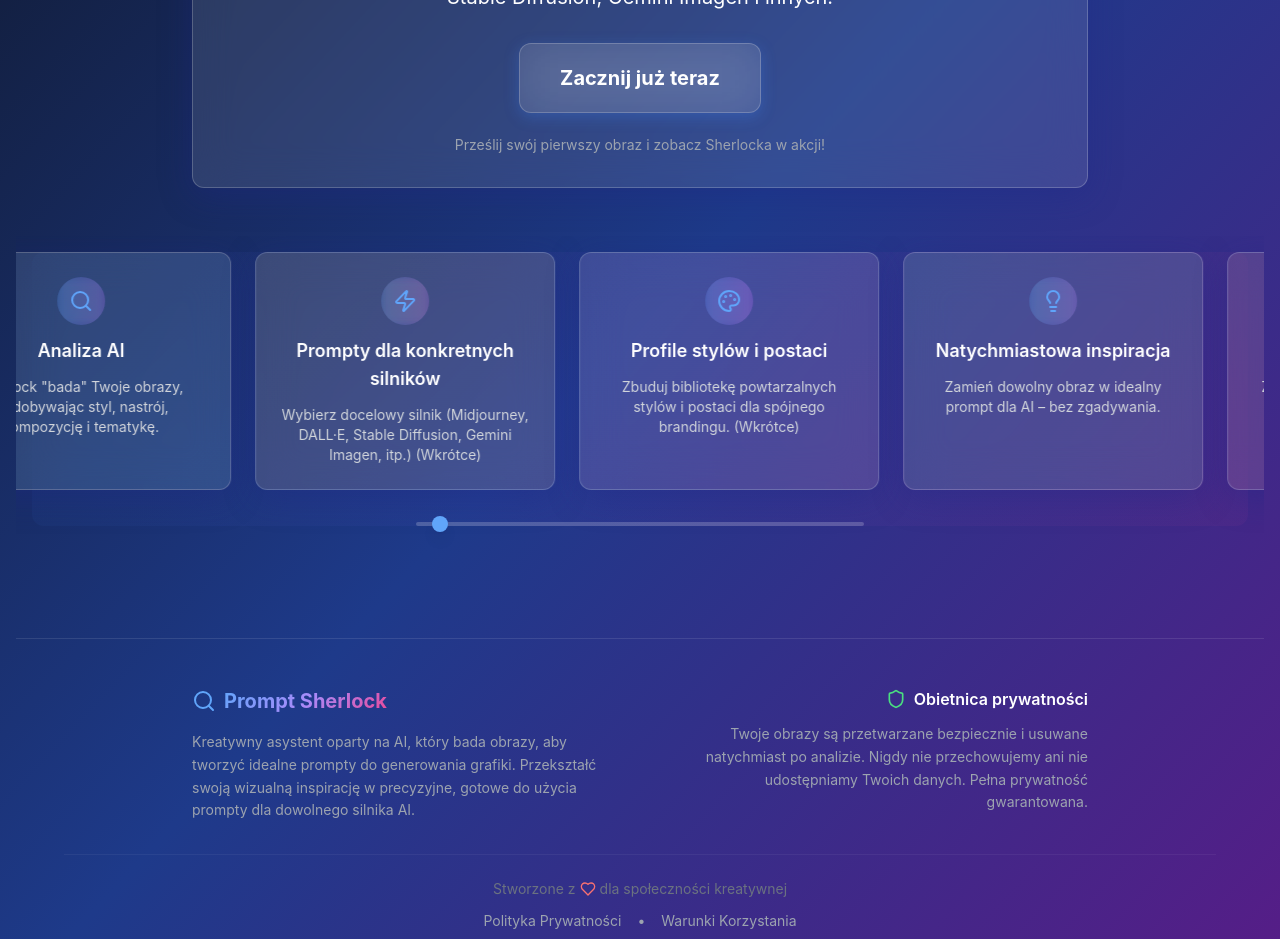
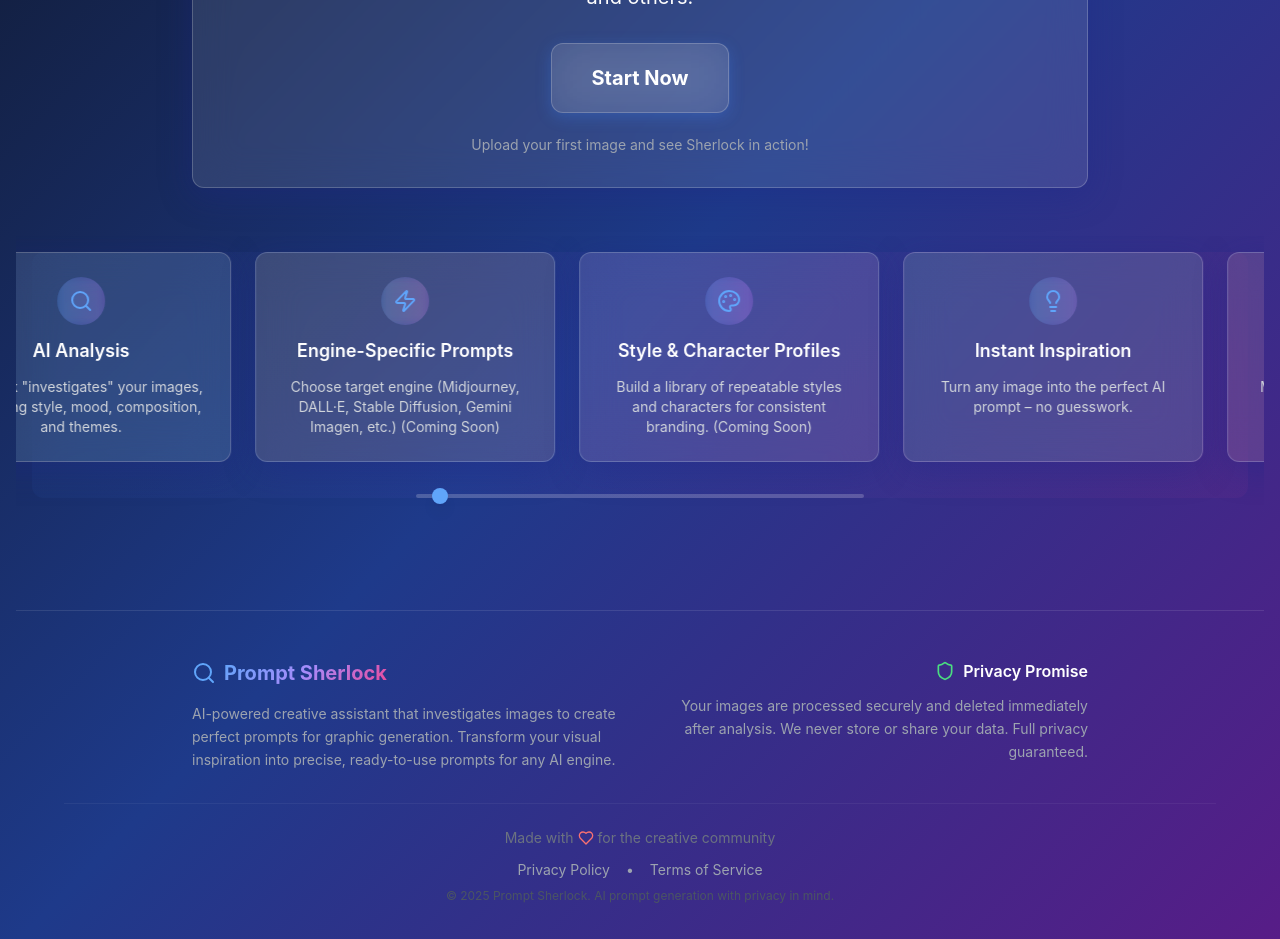
Before and after one commit to ady7ady7/sherlock-lp, a React (Vite) app: page / in a window 1280 px wide. Shown: the part 360-1299 px from the top of the page. Built offline with nearby package versions, Linux system fonts and the light colour scheme.

Commit message:
EN App.jsx

```diff
--- a/src/App.jsx
+++ b/src/App.jsx
@@ -4,7 +4,7 @@
 // =============================================================================
 
 import React, { useEffect } from 'react';
-// Dodano import 'Link' dla nawigacji wewnątrz aplikacji bez przeładowania strony
+// Added Link import for in-app navigation without page reload
 import { BrowserRouter as Router, Routes, Route, Link } from 'react-router-dom';
 import {
   Search,
@@ -18,75 +18,75 @@
   Lightbulb
 } from 'lucide-react';
 
-// Import komponentów
+// Component imports
 import { SimpleMotion, preloadMotion } from './components/SimpleMotion';
 import { SimpleCarousel } from './components/SimpleCarousel';
 
-// Import stron
+// Page imports
 import Privacy from './pages/Privacy';
 import Terms from './pages/Terms';
 import NotFound from './pages/NotFound';
 
 // =============================================================================
-// KOMPONENT STRONY GŁÓWNEJ (LANDING PAGE)
+// LANDING PAGE COMPONENT
 // =============================================================================
 
 const LandingPage = () => {
-  // Wstępne ładowanie animacji po zamontowaniu komponentu
+  // Preload animations on component mount
   useEffect(() => {
     preloadMotion();
   }, []);
 
   // =============================================================================
-  // DANE FUNKCJI (FEATURES)
+  // FEATURES DATA
   // =============================================================================
 
   const features = [
     {
       icon: Search,
-      title: 'Analiza AI',
-      description: 'Sherlock "bada" Twoje obrazy, wydobywając styl, nastrój, kompozycję i tematykę.',
+      title: 'AI Analysis',
+      description: 'Sherlock "investigates" your images, extracting style, mood, composition, and themes.',
       bgGradient: 'from-blue-500/10 to-cyan-500/10'
     },
     {
       icon: Zap,
-      title: 'Prompty dla konkretnych silników',
-      description: 'Wybierz docelowy silnik (Midjourney, DALL·E, Stable Diffusion, Gemini Imagen, itp.) (Wkrótce)',
+      title: 'Engine-Specific Prompts',
+      description: 'Choose target engine (Midjourney, DALL·E, Stable Diffusion, Gemini Imagen, etc.) (Coming Soon)',
       bgGradient: 'from-yellow-500/10 to-orange-500/10'
     },
     {
       icon: Palette,
-      title: 'Profile stylów i postaci',
-      description: 'Zbuduj bibliotekę powtarzalnych stylów i postaci dla spójnego brandingu. (Wkrótce)',
+      title: 'Style & Character Profiles',
+      description: 'Build a library of repeatable styles and characters for consistent branding. (Coming Soon)',
       bgGradient: 'from-purple-500/10 to-pink-500/10'
     },
     {
       icon: Lightbulb,
-      title: 'Natychmiastowa inspiracja',
-      description: 'Zamień dowolny obraz w idealny prompt dla AI – bez zgadywania.',
+      title: 'Instant Inspiration',
+      description: 'Turn any image into the perfect AI prompt – no guesswork.',
       bgGradient: 'from-green-500/10 to-emerald-500/10'
     },
     {
       icon: Target,
-      title: 'Spójność stylu',
-      description: 'Zachowaj swój unikalny wygląd we wszystkich projektach.',
+      title: 'Style Consistency',
+      description: 'Maintain your unique visual identity across all projects.',
       bgGradient: 'from-red-500/10 to-rose-500/10'
     },
     {
       icon: Clock,
-      title: 'Oszczędność czasu',
-      description: 'Pomiń ręczne pisanie promptów i skup się na tworzeniu.',
+      title: 'Time Saving',
+      description: 'Skip manual prompt writing and focus on creating.',
       bgGradient: 'from-indigo-500/10 to-violet-500/10'
     }
   ];
 
   // =============================================================================
-  // RENDEROWANIE KOMPONENTÓW
+  // COMPONENT RENDERING
   // =============================================================================
 
   const renderHeader = () => (
     <header className="text-center mb-16">
-      {/* Logo i nazwa marki */}
+      {/* Logo and brand name */}
       <SimpleMotion
         className="flex items-center justify-center mb-6"
         whileHover={{ scale: 1.05 }}
@@ -108,15 +108,15 @@
         </h1>
       </SimpleMotion>
 
-      {/* Slogan marketingowy */}
+      {/* Marketing slogan */}
       <div className="max-w-3xl mx-auto mb-8">
         <p className="text-blue-200 text-lg md:text-xl lg:text-2xl mb-4 italic">
-          Odkrywaj. Twórz. Powtarzaj.<br />
-          Zamień dowolny obraz w idealny prompt dla AI.
+          Discover. Create. Repeat.<br />
+          Turn any image into the perfect AI prompt.
         </p>
       </div>
 
-      {/* Opis marketingowy */}
+      {/* Marketing description */}
       <SimpleMotion
         className="max-w-4xl mx-auto mb-12 glass-effect p-8 rounded-xl"
         initial={{ opacity: 0, y: 20 }}
@@ -124,13 +124,13 @@
         transition={{ duration: 0.6, delay: 0.4 }}
       >
         <p className="text-white text-lg md:text-xl leading-relaxed mb-8 text-center">
-          <strong className="gradient-text">Prześlij do 10 obrazów</strong> i pozwól, aby Prompt Sherlock natychmiast "zbadał" każdy szczegół – styl, nastrój, postacie, kompozycję i wiele więcej. Otrzymaj gotowe do użycia prompty, dostosowane do czołowych silników AI, takich jak Midjourney, DALL·E, Stable Diffusion, Gemini Imagen i innych.
+          <strong className="gradient-text">Upload up to 10 images</strong> and let Prompt Sherlock instantly "investigate" every detail – style, mood, characters, composition, and much more. Get ready-to-use prompts, tailored for leading AI engines like Midjourney, DALL·E, Stable Diffusion, Gemini Imagen, and others.
         </p>
 
-        {/* Przycisk CTA (Call to Action) */}
+        {/* Call to Action button */}
         <div className="text-center">
           <SimpleMotion
-            as="a" // Użycie 'as', jeśli SimpleMotion owija natywny tag, a nie inny komponent
+            as="a"
             href="https://api.promptsherlock.ai"
             target="_blank"
             rel="noopener noreferrer"
@@ -138,16 +138,16 @@
             whileHover={{ scale: 1.05 }}
             whileTap={{ scale: 0.98 }}
           >
-            Zacznij już teraz
+            Start Now
           </SimpleMotion>
 
           <p className="text-gray-400 text-sm mt-4">
-            Prześlij swój pierwszy obraz i zobacz Sherlocka w akcji!
+            Upload your first image and see Sherlock in action!
           </p>
         </div>
       </SimpleMotion>
 
-      {/* Karuzela z funkcjami */}
+      {/* Features carousel */}
       <SimpleMotion
         initial={{ opacity: 0, y: 30 }}
         animate={{ opacity: 1, y: 0 }}
@@ -166,52 +166,52 @@
       transition={{ duration: 0.6, delay: 1.2 }}
     >
       <div className="max-w-6xl mx-auto">
-        {/* Zawartość stopki */}
+        {/* Footer content */}
         <div className="grid grid-cols-1 md:grid-cols-2 gap-12 mb-8 max-w-4xl mx-auto">
-          {/* Sekcja marki */}
+          {/* Brand section */}
           <div className="text-center md:text-left">
             <div className="flex items-center justify-center md:justify-start mb-4">
               <Search className="w-6 h-6 text-blue-400 mr-2" />
               <span className="gradient-text font-bold text-xl">Prompt Sherlock</span>
             </div>
             <p className="text-gray-400 text-sm leading-relaxed">
-              Kreatywny asystent oparty na AI, który bada obrazy, aby tworzyć idealne prompty do generowania grafiki.
-              Przekształć swoją wizualną inspirację w precyzyjne, gotowe do użycia prompty dla dowolnego silnika AI.
+              AI-powered creative assistant that investigates images to create perfect prompts for graphic generation.
+              Transform your visual inspiration into precise, ready-to-use prompts for any AI engine.
             </p>
           </div>
 
-          {/* Oświadczenie o prywatności */}
+          {/* Privacy statement */}
           <div className="text-center md:text-right">
             <h4 className="text-white font-semibold mb-3 flex items-center justify-center md:justify-end">
               <Shield className="w-5 h-5 mr-2 text-green-400" />
-              Obietnica prywatności
+              Privacy Promise
             </h4>
             <p className="text-gray-400 text-sm leading-relaxed">
-              Twoje obrazy są przetwarzane bezpiecznie i usuwane natychmiast po analizie.
-              Nigdy nie przechowujemy ani nie udostępniamy Twoich danych. Pełna prywatność gwarantowana.
+              Your images are processed securely and deleted immediately after analysis.
+              We never store or share your data. Full privacy guaranteed.
             </p>
           </div>
         </div>
 
-        {/* Prawa autorskie i linki prawne */}
+        {/* Copyright and legal links */}
         <div className="text-center py-6 border-t border-white/5 mt-8">
           <SimpleMotion
             className="text-gray-500 text-sm flex items-center justify-center mb-3"
             whileHover={{ scale: 1.05 }}
             transition={{ duration: 0.2 }}
           >
-            Stworzone z <Heart className="w-4 h-4 mx-1 text-red-400" /> dla społeczności kreatywnej
+            Made with <Heart className="w-4 h-4 mx-1 text-red-400" /> for the creative community
           </SimpleMotion>
 
-          {/* Linki prawne (użycie <Link> dla lepszej nawigacji) */}
+          {/* Legal links (using Link for better navigation) */}
           <div className="flex items-center justify-center space-x-4 mb-2 text-gray-400 text-sm">
-            <Link to="/privacy" className="hover:text-blue-400 transition-colors">Polityka Prywatności</Link>
+            <Link to="/privacy" className="hover:text-blue-400 transition-colors">Privacy Policy</Link>
             <span>•</span>
-            <Link to="/terms" className="hover:text-blue-400 transition-colors">Warunki Korzystania</Link>
+            <Link to="/terms" className="hover:text-blue-400 transition-colors">Terms of Service</Link>
           </div>
 
           <p className="text-gray-600 text-xs">
-            © 2025 Prompt Sherlock. Generowanie promptów AI z poszanowaniem prywatności.
+            © 2025 Prompt Sherlock. AI prompt generation with privacy in mind.
           </p>
         </div>
       </div>
@@ -219,7 +219,7 @@
   );
 
   // =============================================================================
-  // GŁÓWNE RENDEROWANIE
+  // MAIN RENDERING
   // =============================================================================
 
   return (
@@ -240,7 +240,7 @@
 };
 
 // =============================================================================
-// GŁÓWNY KOMPONENT APLIKACJI Z ROUTINGIEM
+// MAIN APP COMPONENT WITH ROUTING
 // =============================================================================
 
 function App() {
@@ -256,5 +256,4 @@
   );
 }
 
-// Poprawiony export - usunięto zbędny tekst
 export default App;
```
